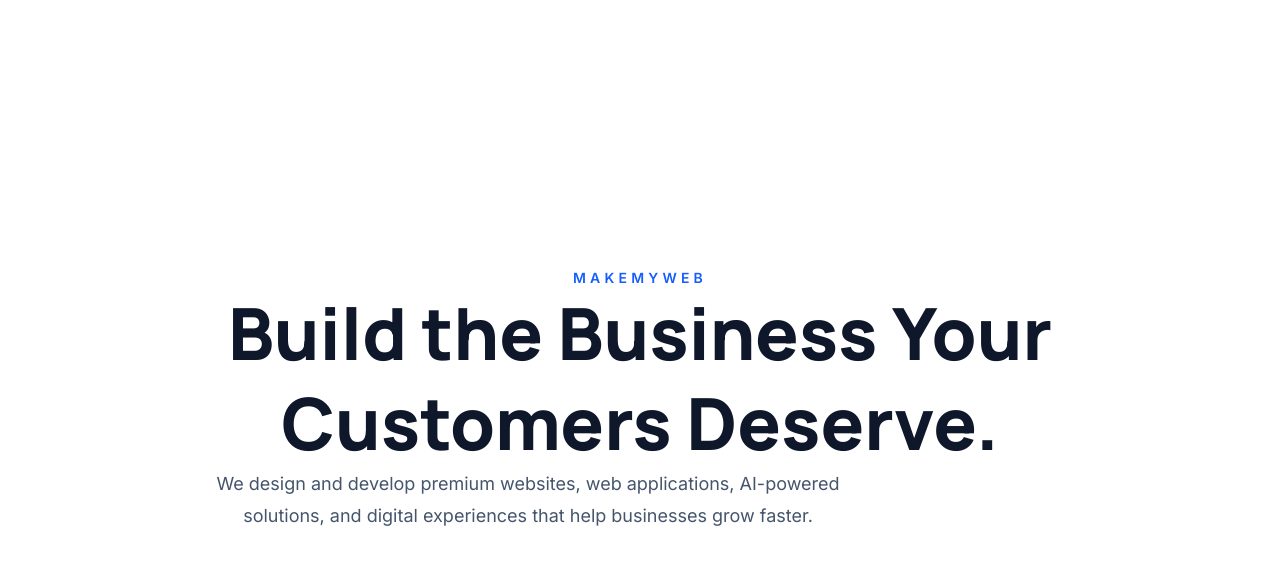
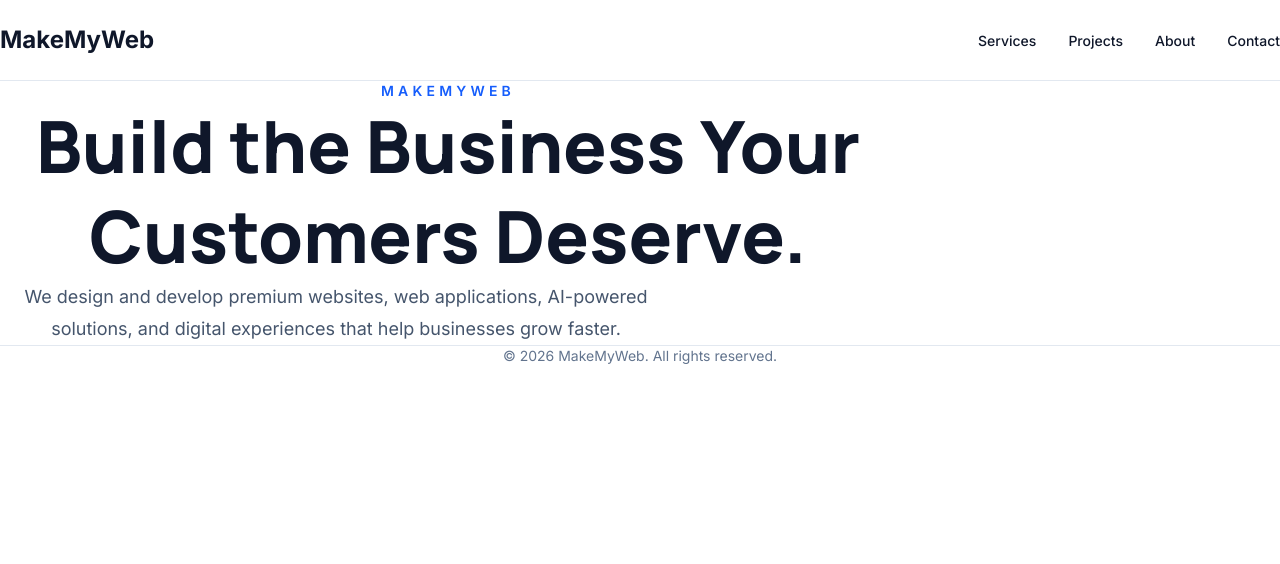
Before and after one commit to Ishita282/makemyweb, a Next.js app: page / in a window 1280 px wide. Shown: the top 564 px of the page. Built offline with nearby package versions, Linux system fonts and the light colour scheme.

Commit message:
feat: add reusable layout components

```diff
--- a/src/app/page.tsx
+++ b/src/app/page.tsx
@@ -1,7 +1,14 @@
+import { Container, Navbar, Footer } from "@/components/layout";
+
 export default function HomePage() {
   return (
-    <main className="flex min-h-screen items-center justify-center px-6">
-      <section className="mx-auto max-w-4xl text-center">
+    <>
+      <Navbar />
+
+      <main>
+        <section className="py-24">
+          <Container>
+            <div className="mx-auto max-w-4xl text-center">
               <p className="mb-4 text-sm font-semibold uppercase tracking-[0.3em] text-blue-600">
                 MakeMyWeb
               </p>
@@ -20,7 +27,12 @@ export default function HomePage() {
                 AI-powered solutions, and digital experiences that help
                 businesses grow faster.
               </p>
+            </div>
+          </Container>
         </section>
       </main>
+
+      <Footer />
+    </>
   );
 }
--- a/src/components/layout/Container.tsx
+++ b/src/components/layout/Container.tsx
@@ -0,0 +1,17 @@
+interface ContainerProps {
+  children: React.ReactNode;
+  className?: string;
+}
+
+export default function Container({
+  children,
+  className = "",
+}: ContainerProps) {
+  return (
+    <div
+      className={`mx-auto w-full max-w-7xl px-6 lg:px-8 ${className}`}
+    >
+      {children}
+    </div>
+  );
+}
--- a/src/components/layout/Footer.tsx
+++ b/src/components/layout/Footer.tsx
@@ -0,0 +1,13 @@
+import Container from "./Container";
+
+export default function Footer() {
+  return (
+    <footer className="border-t border-slate-200 py-8">
+      <Container>
+        <p className="text-center text-sm text-slate-500">
+          © {new Date().getFullYear()} MakeMyWeb. All rights reserved.
+        </p>
+      </Container>
+    </footer>
+  );
+}
--- a/src/components/layout/Navbar.tsx
+++ b/src/components/layout/Navbar.tsx
@@ -0,0 +1,51 @@
+import Link from "next/link";
+import Container from "./Container";
+
+const navLinks = [
+  {
+    name: "Services",
+    href: "/services",
+  },
+  {
+    name: "Projects",
+    href: "/projects",
+  },
+  {
+    name: "About",
+    href: "/about",
+  },
+  {
+    name: "Contact",
+    href: "/contact",
+  },
+];
+
+export default function Navbar() {
+  return (
+    <header className="sticky top-0 z-50 border-b border-slate-200 bg-white/80 backdrop-blur">
+      <Container>
+        <nav className="flex h-20 items-center justify-between">
+          <Link
+            href="/"
+            className="text-2xl font-bold"
+          >
+            MakeMyWeb
+          </Link>
+
+          <ul className="hidden items-center gap-8 md:flex">
+            {navLinks.map((link) => (
+              <li key={link.name}>
+                <Link
+                  href={link.href}
+                  className="text-sm font-medium text-slate-700 transition hover:text-blue-600"
+                >
+                  {link.name}
+                </Link>
+              </li>
+            ))}
+          </ul>
+        </nav>
+      </Container>
+    </header>
+  );
+}
--- /dev/null
+++ b/src/components/layout/index.ts
@@ -0,0 +1,3 @@
+export { default as Container } from "./Container";
+export { default as Navbar } from "./Navbar";
+export { default as Footer } from "./Footer";
```
Lines whose indentation alone changed are shown as unchanged.
